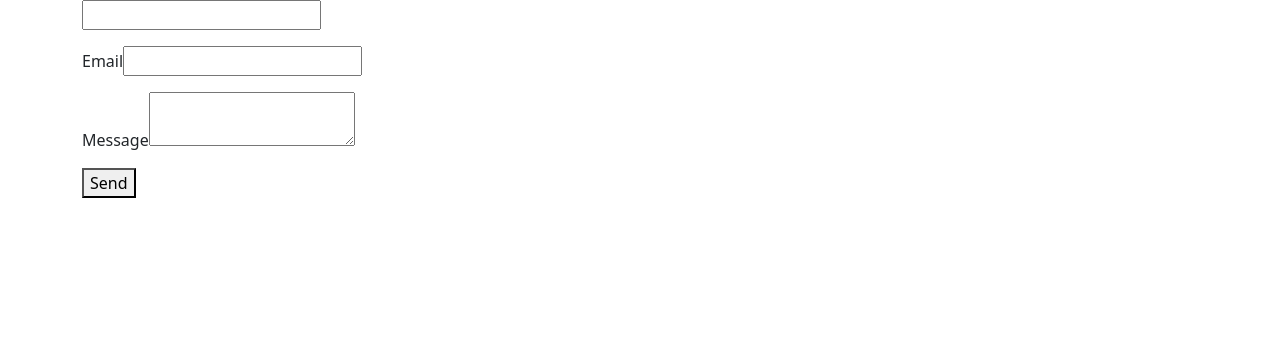
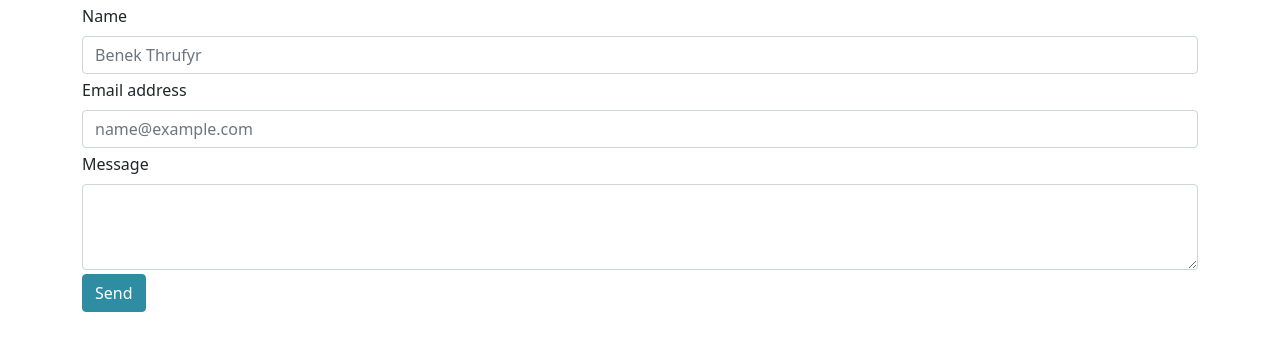
Before and after one commit to LucasAho/blogNextJs, a Next.js app: page /contact in a window 1280 px wide. Shown: the top 350 px of the page. Built offline with nearby package versions, Linux system fonts and the light colour scheme.

Commit message:
Forms work! testing out bootstrap form

```diff
--- a/pages/contact.js
+++ b/pages/contact.js
@@ -6,27 +6,10 @@ import Router from "next/router";
 export default function Contact() {
     return (
         <Container>
-            <form name="contact"
+            <Form name="contact"
                 method="POST"
                 data-netlify="true">
                 <input type="hidden" name="form-name" value="contact" />
-                <p>
-                    <label htmlFor='name'></label>
-                    <input type='text' id='name' name='name'/>
-                </p>
-                <p>
-                    <label htmlFor="email">Email</label>
-                    <input type="text" id="email" name="email" />
-                </p>
-                <p>
-                    <label htmlFor="message">Message</label>
-                    <textarea id="message" name="message"></textarea>
-                </p>
-                <p>
-                    <button type="submit">Send</button>
-                </p>
-            </form>
-                {/*}
                 <Form.Group className="my-1" type='text' name='fullname' id='fullname' controlId="contactForm.ControlInput1">
                     <Form.Label htmlFor="yourname">Name</Form.Label>
                     <Form.Control name='name' id='yourname' placeholder="Benek Thrufyr" />
@@ -43,7 +26,24 @@ export default function Contact() {
                 <Button type='submit' className="blue-bg">
                     Send
                 </Button>
+            </Form>
+                {/*}
             </form>
+                <p>
+                    <label htmlFor='name'>Name</label>
+                    <input type='text' id='name' name='name'/>
+                </p>
+                <p>
+                    <label htmlFor="email">Email</label>
+                    <input type="text" id="email" name="email" />
+                </p>
+                <p>
+                    <label htmlFor="message">Message</label>
+                    <textarea id="message" name="message"></textarea>
+                </p>
+                <p>
+                    <button type="submit">Send</button>
+                </p>
     */}
         </Container>
     )
--- a/pages/index.js
+++ b/pages/index.js
@@ -30,9 +30,7 @@ function Home({ posts }) {
           <h6>
             Once this website starts to near completion, I intend to post regularly on a range of topics. I also include a link to my work in progress worldbuilding page and some of the poems and short stories I've written.
             Thanks for checking it out and bearing with the website while it undergoes construction.
-            {/*
             Feel free to <Link href="/contact">contact me</Link>
-            */}
           </h6>
           <Row>
             <Col>
```
